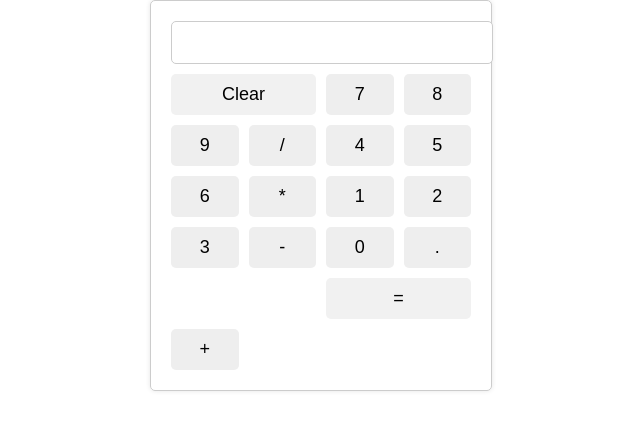
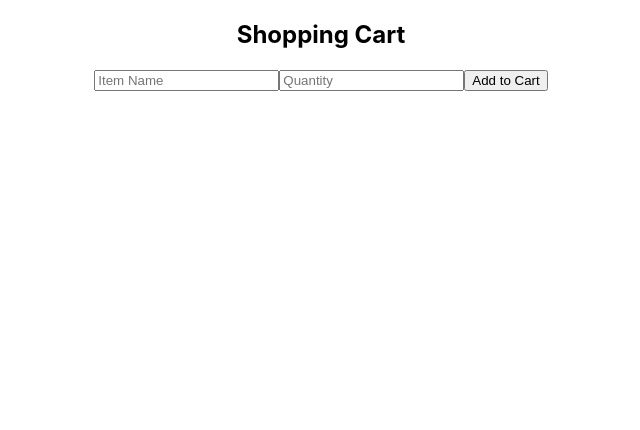
Before and after one commit to jegbune/CRUD-App, a React (Create React App) app: page / in a window 1280 px wide. Shown: the top 430 px of the page, without its empty margins (319-959 px from the left). Built offline with nearby package versions, Linux system fonts and the light colour scheme.

Commit message:
React app on CartPage with Create, Edit, and Delete Function with ChatGPT3

```diff
--- a/src/App.js
+++ b/src/App.js
@@ -1,11 +1,15 @@
 import logo from './logo.svg';
 import './App.css';
 import Calculator from './calculator';
+import CheckoutPage from './CheckoutPage';
+import CartPage from './CartPage';
 
 function App() {
   return (
     <div className="App">
-      <Calculator />
+      <CartPage />
+      {/* <CheckoutPage /> */}
+      {/* <Calculator /> */}
 
 
       {/* <header className="App-header">
--- /dev/null
+++ b/src/CartPage.js
@@ -0,0 +1,71 @@
+import React, { useState } from 'react';
+import './CartPage.css'
+const CartPage = () => {
+  const [items, setItems] = useState([]);
+  const [itemName, setItemName] = useState('');
+  const [itemQuantity, setItemQuantity] = useState('');
+
+  const handleAddItem = () => {
+    if (itemName.trim() !== '' && itemQuantity.trim() !== '') {
+      const newItem = {
+        id: Date.now(),
+        name: itemName,
+        quantity: parseInt(itemQuantity),
+      };
+
+      setItems([...items, newItem]);
+      setItemName('');
+      setItemQuantity('');
+    }
+  };
+
+  const handleEditItem = (itemId, newName, newQuantity) => {
+    const updatedItems = items.map((item) =>
+      item.id === itemId
+        ? { ...item, name: newName, quantity: parseInt(newQuantity) }
+        : item
+    );
+
+    setItems(updatedItems);
+  };
+
+  const handleDeleteItem = (itemId) => {
+    const updatedItems = items.filter((item) => item.id !== itemId);
+    setItems(updatedItems);
+  };
+
+  return (
+    <div className="cart-page">
+      <h2>Shopping Cart</h2>
+      <div className="cart-list">
+        {items.map((item) => (
+          <div key={item.id} className="cart-item">
+            <div>{item.name}</div>
+            <div>{item.quantity}</div>
+            <button onClick={() => handleEditItem(item.id, 'New Name', 1)}>
+              Edit
+            </button>
+            <button onClick={() => handleDeleteItem(item.id)}>Delete</button>
+          </div>
+        ))}
+      </div>
+      <div className="add-item">
+        <input
+          type="text"
+          value={itemName}
+          onChange={(e) => setItemName(e.target.value)}
+          placeholder="Item Name"
+        />
+        <input
+          type="number"
+          value={itemQuantity}
+          onChange={(e) => setItemQuantity(e.target.value)}
+          placeholder="Quantity"
+        />
+        <button onClick={handleAddItem}>Add to Cart</button>
+      </div>
+    </div>
+  );
+};
+
+export default CartPage;
```
Also changed, not shown: src/CartPage.css (added).
